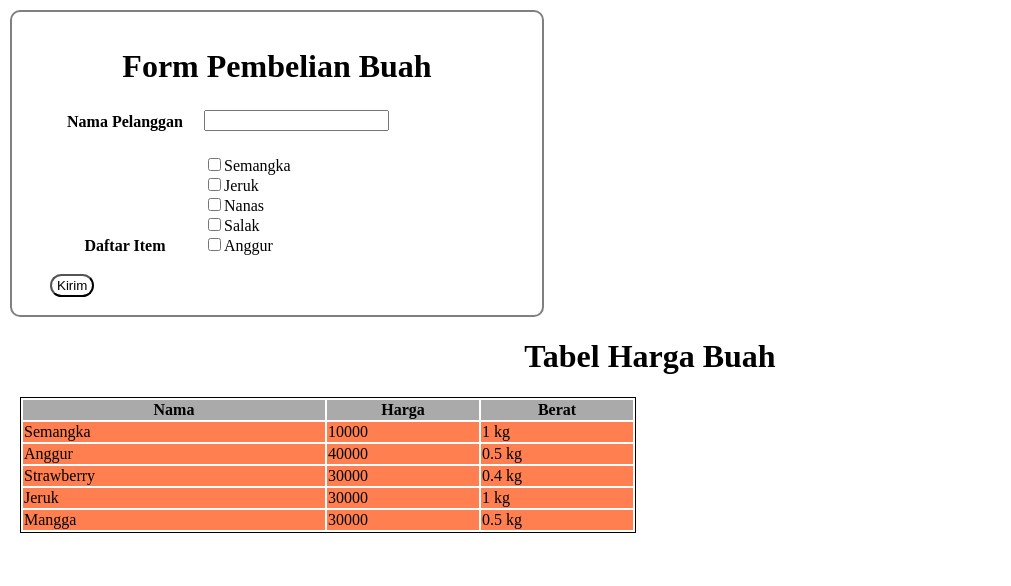
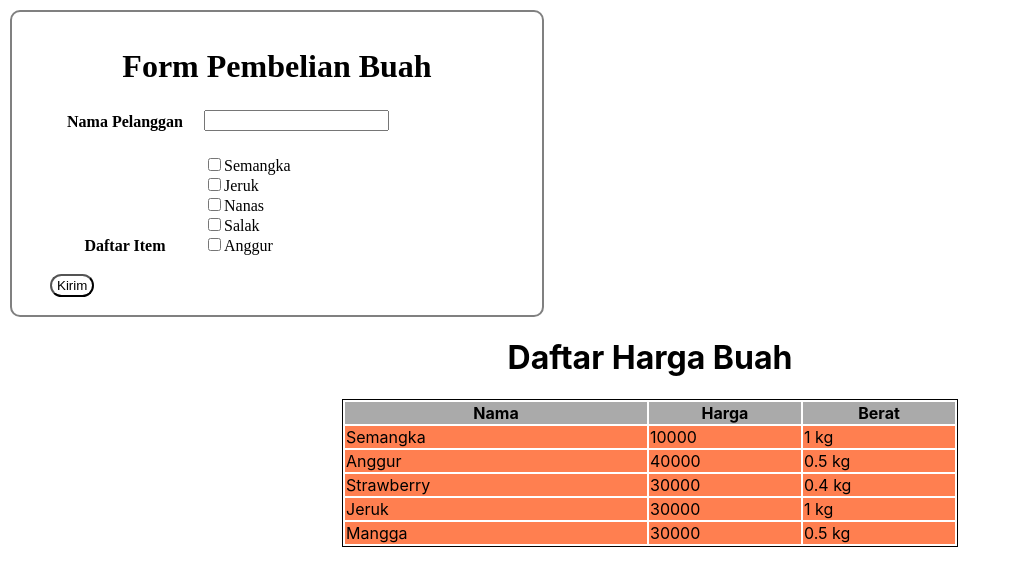
Before and after one commit to yoursemicolon/basic-reactjs, a React (Create React App) app in the folder tugas-Harian-Part-2/: page / in a window 1280 px wide. Shown: the top 586 px of the page, without its empty margins (0-1011 px from the left). Built offline with nearby package versions, Linux system fonts and the light colour scheme.

Commit message:
Update Tugas-10 js dan css

```diff
--- a/tugas-Harian-Part-2/src/Tugas-10/TabelBuah.js
+++ b/tugas-Harian-Part-2/src/Tugas-10/TabelBuah.js
@@ -18,8 +18,8 @@ class TabelBuah extends Component {
         ]
         return (
             <>
-            <form style={{fontFamily: "serif"}}>
-                <h1>Tabel Harga Buah</h1>
+            <form>
+                <h1>Daftar Harga Buah</h1>
                 <table className="table">
                     <tr className="judul">
                         <th className="nama">Nama</th>
--- a/tugas-Harian-Part-2/src/Tugas-10/style.css
+++ b/tugas-Harian-Part-2/src/Tugas-10/style.css
@@ -1,7 +1,9 @@
 form {
+
     margin-left: 20px;
 }
 .table {
+    margin: 0 auto;
     border: 1px solid black;
 }
 th {
```
